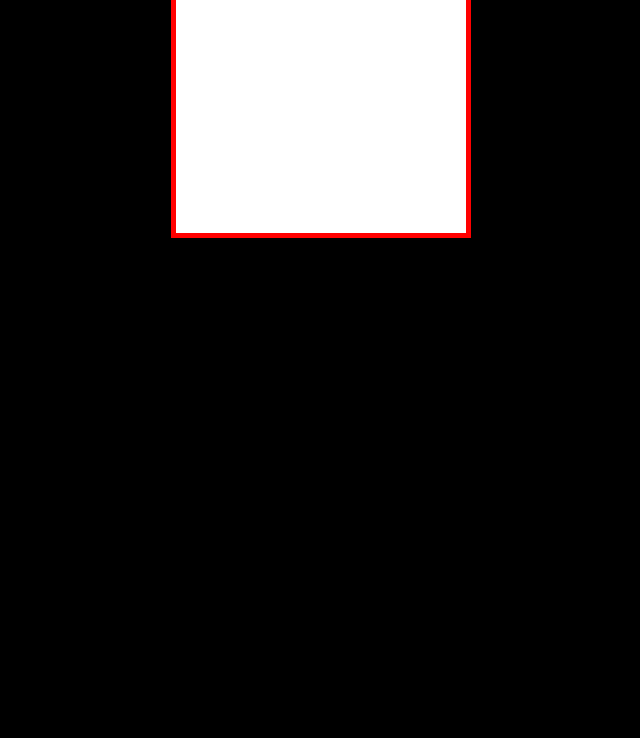
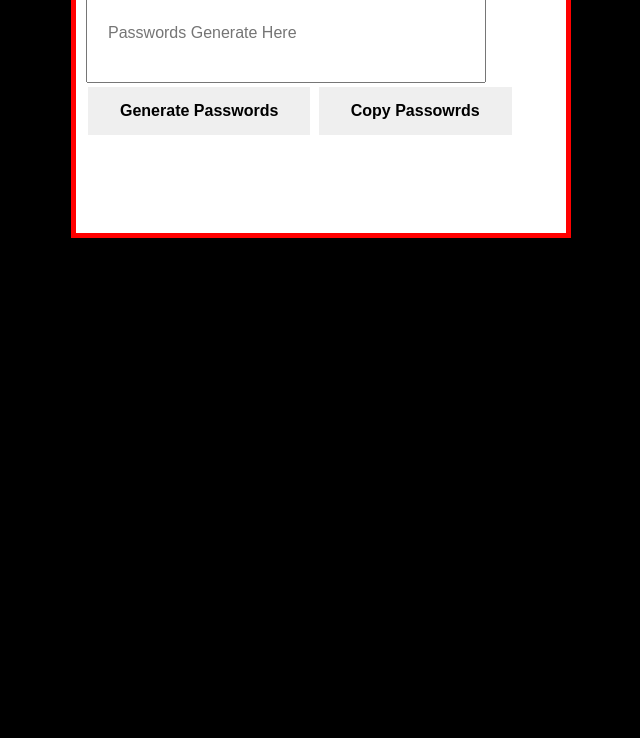
Before and after one commit to AndyNg0712/Coursework-Week3, a plain HTML site: page index.html in a window 1280 px wide. Shown: the part 62-800 px from the top of the page, without its empty margins (319-959 px from the left). Drawn offline with Linux system fonts and the light colour scheme.

Commit message:
input-buttons

```diff
--- a/assets/css/style.css
+++ b/assets/css/style.css
@@ -15,14 +15,37 @@ body {
 .header {
     background-color: white;
     margin: auto;
-    width: 300px ;
+    width: 500px ;
     height: 300px;
-    padding: 30px;
+    padding: 10px;
     border: 5px solid red;
-
+    align-items: center;
 }
 
 .header h1 {
     color: darkblue;
     text-align: center;
+    font-size: 30px;
+
 }
+
+.header input {
+    margin: auto;
+    width: 400px;
+    min-height: 100px;
+    padding: 20px;
+    border: auto;
+    align-items: center;
+
+}
+
+.button {
+    border: none;
+    color: black;
+    padding: 15px 32px;
+    text-align: center;
+    display: inline-block;
+    font-size: 16px;
+    margin: 4px 2px;
+    cursor: pointer;
+}
--- a/index.html
+++ b/index.html
@@ -12,6 +12,15 @@
 <body>
     <div class="header">
         <h1>Passwords Generator</h1>
+        <input type="text" id="passwords" placeholder="Passwords Generate Here">
+
+        <button class="button">
+            <h2>Generate Passwords</h2>
+        </button>
+
+        <button class="button">
+            <h2>Copy Passowrds</h2>
+        </button>
 
     </div>
 
```
Also changed, not shown: assets/images/input-button.png (added), assets/images/input-buttons-on-web.png (added), 4 other files.
